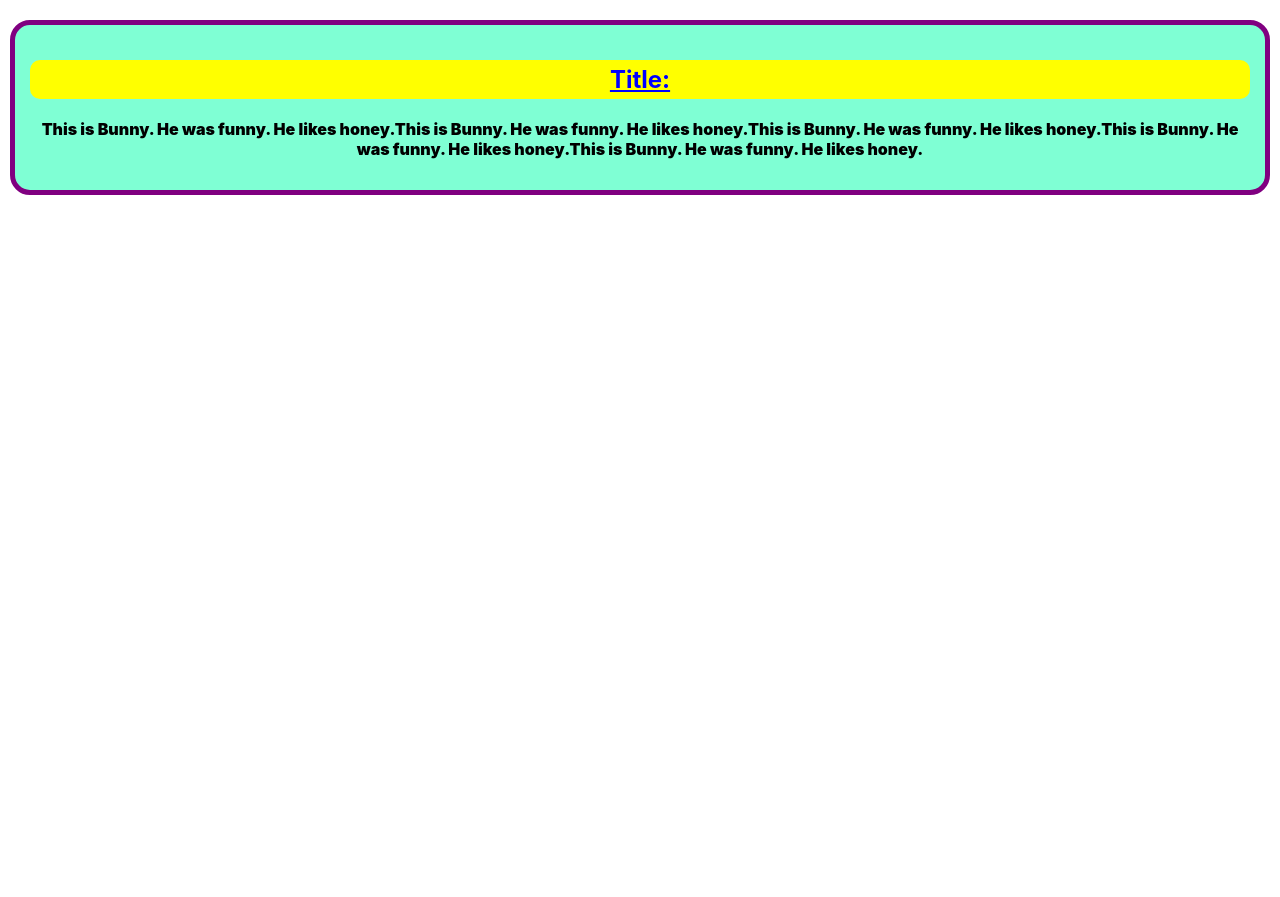
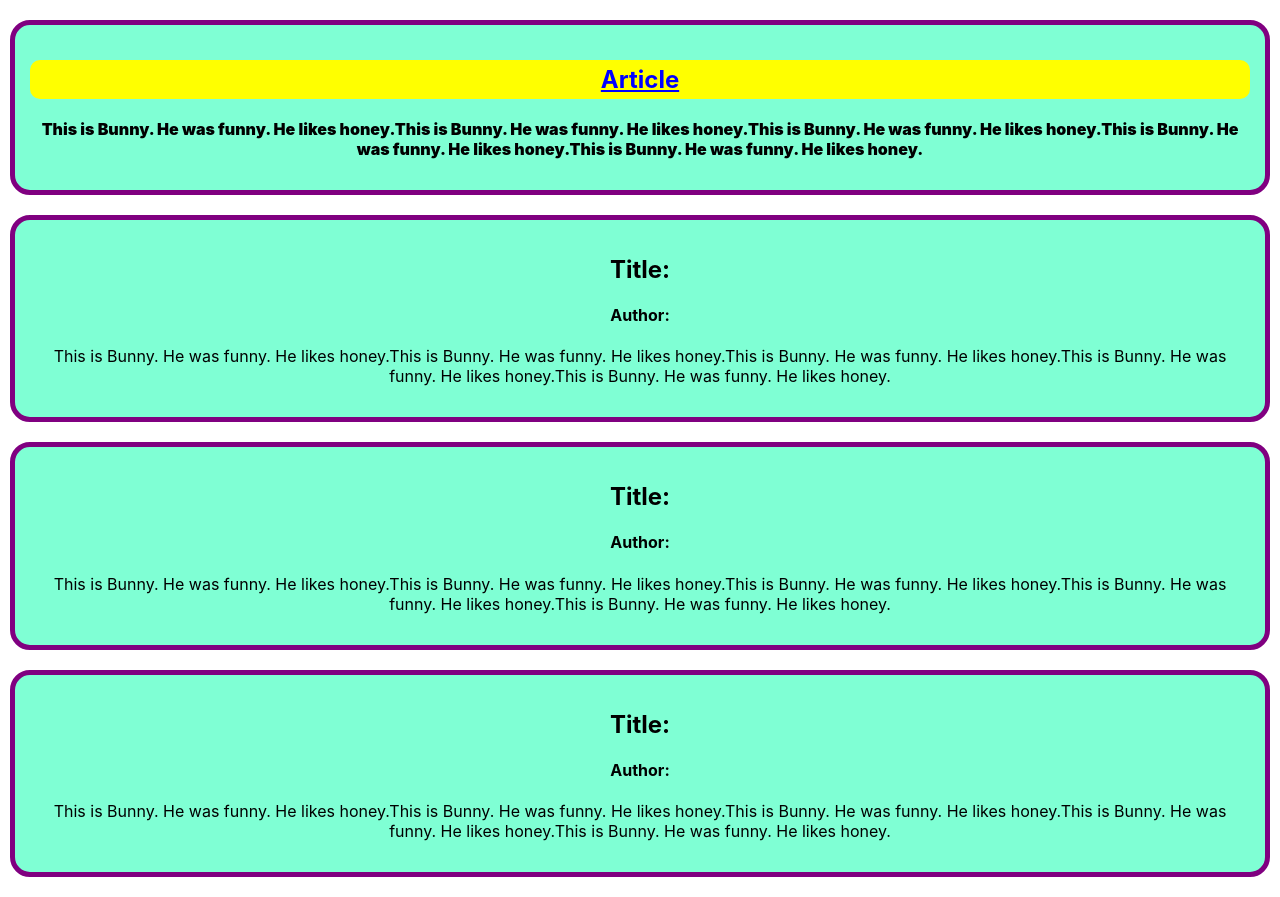
Before and after one commit to webhero-nur/reactjs-concept-recap-46.5, a React (Create React App) app: page / in a window 1280 px wide. Before the commit the page ends 800 px from the top, so only its background shows below. Built offline with nearby package versions, Linux system fonts and the light colour scheme.

Commit message:
Three component created using 'Blog' component

```diff
--- a/src/App.js
+++ b/src/App.js
@@ -1,9 +1,13 @@
 import './App.css';
+import Blog from './components/Blog/Blog';
 
 function App() {
   return (
     <div className="App">
       <Article></Article>
+      <Blog></Blog>
+      <Blog></Blog>
+      <Blog></Blog>
     </div>
   );
 }
@@ -21,7 +25,7 @@ function Article() {
   return (
     <div>
       <article className='blog'>
-        <h2 style={titleStyle}>Title: </h2>
+        <h2 style={titleStyle}>Article</h2>
         <p style={{ fontWeight: '900' }}>This is Bunny. He was funny. He likes honey.This is Bunny. He was funny. He likes honey.This is Bunny. He was funny. He likes honey.This is Bunny. He was funny. He likes honey.This is Bunny. He was funny. He likes honey. </p>
       </article>
     </div>
--- a/src/components/Blog/Blog.js
+++ b/src/components/Blog/Blog.js
@@ -3,7 +3,11 @@ import React from 'react';
 const Blog = () => {
     return (
         <div>
-
+            <article className='blog'>
+                <h2>Title: </h2>
+                <h4>Author: </h4>
+                <p>This is Bunny. He was funny. He likes honey.This is Bunny. He was funny. He likes honey.This is Bunny. He was funny. He likes honey.This is Bunny. He was funny. He likes honey.This is Bunny. He was funny. He likes honey. </p>
+            </article>
         </div>
     );
 };
```
